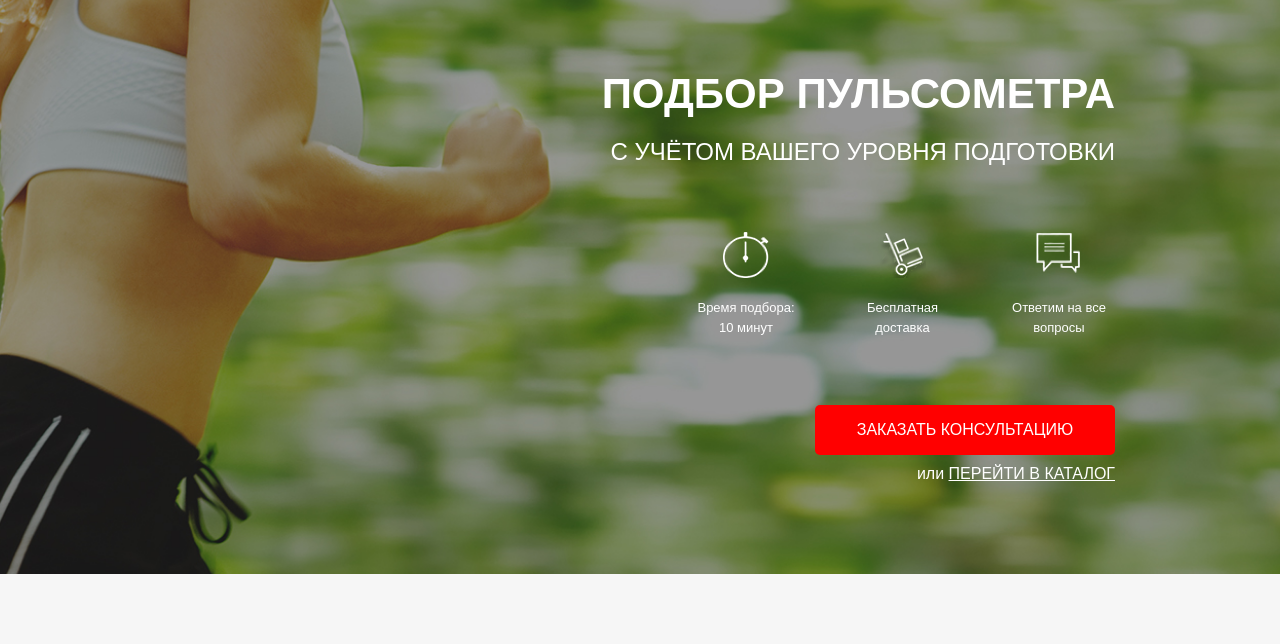
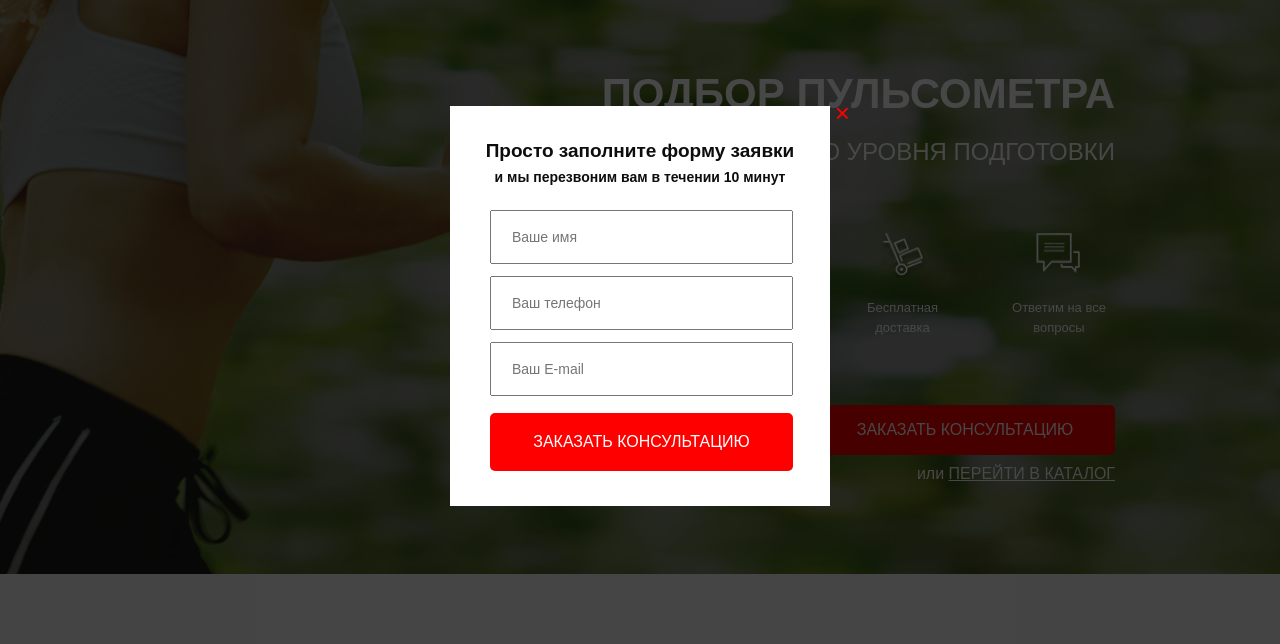
Before and after one commit to VARN0R/run-smart, a plain HTML site: page index.html in a window 1280 px wide. Both pictures are taken after a click on the button "ЗАКАЗАТЬ ЗВОНОК". Shown: the part 94-738 px from the top of the page. Drawn offline with nearby package versions, Linux system fonts and the light colour scheme.

Commit message:
add modal windows

```diff
--- a/index.html
+++ b/index.html
@@ -22,7 +22,7 @@
                 </div>
                 <div class="header__phone">
                     <a href="tel:+74999228974" class="header__number">+7 (499) 922-89-74</a>
-                    <button class="button">Заказать звонок</button>
+                    <button data-modal="consultation" class="button">Заказать звонок</button>
                 </div>
 
                 <div class="hamburger">
@@ -51,7 +51,7 @@
                         Ответим на все вопросы
                     </div>
                 </div>
-                <div class="button button_main">Заказать консультацию</div>
+                <button data-modal="consultation" class="button button_main">Заказать консультацию</button>
                 <div class="promo__textOffer">или <a href="http://">Перейти в каталог</a></div>
             </div>
         </div>
@@ -171,7 +171,7 @@
                     <div class="catalog-item__wrapper">
                         <div class="catalog-item__content catalog-item__content_active">
                             <img class="catalog-item__img" src="img/photo.png" alt="photo">
-                            <div class="catalog-item__subtitle">Пульсометр Polar FT1</div>
+                            <div class="catalog-item__subtitle">Пульсометр Polar FT2</div>
                             <div class="catalog-item__description">Для первых шагов в тренировках, основанных на сердечном ритме</div>
                             <a class="catalog-item__link" href="http://">ПОДРОБНЕЕ</a>
                         </div>
@@ -513,17 +513,44 @@
         </div>
     </footer>
 
-<!--    <div class="overlay">-->
-<!--        <div class="modal">-->
+    <div class="overlay" id="overlay">
+        <div class="modal" id="consultation">
+            <div id="modalClose" class="modal__close">&times;</div>
+            <div class="modal__subtitle">Просто заполните форму заявки</div>
+            <div class="modal__text">и мы перезвоним вам в течении 10 минут</div>
+            <form action="#" class="form form_modal">
+                <input type="text" name="name" placeholder="Ваше имя">
+                <input type="number" name="phone" placeholder="Ваш телефон">
+                <input type="email" name="E-mail" placeholder="Ваш E-mail">
+                <button class="button button_submit">Заказать консультацию</button>
+            </form>
+        </div>
 
-<!--        </div>-->
-<!--    </div>-->
+        <div class="modal modal_order" id="order">
+            <div class="modal__close">&times;</div>
+            <div class="modal__subtitle">Ваш заказ</div>
+            <div class="modal__text">Пульсометр Polar FT1</div>
+            <form action="#" class="form form_modal">
+                <input type="text" name="name" placeholder="Ваше имя">
+                <input type="number" name="phone" placeholder="Ваш телефон">
+                <input type="email" name="E-mail" placeholder="Ваш E-mail">
+                <button class="button button_submit">Купить</button>
+            </form>
+        </div>
 
-    <script src="js/script.js"></script>
-    <script type="text/javascript" src="//code.jquery.com/jquery-1.11.0.min.js"></script>
-    <script type="text/javascript" src="//code.jquery.com/jquery-migrate-1.2.1.min.js"></script>
-    <script type="text/javascript" src="js/slick.min.js"></script>
+        <div class="modal modal_mini" id="thanks">
+            <div class="modal__close">&times;</div>
+            <div class="modal__subtitle">Спасибо за вашу заявку</div>
+            <div class="modal__text">Наш менеджер свяжется с вами в ближайшее время!</div>
+        </div>
+    </div>
+
+    <script src="js/scriptHeader.js"></script>
+    <script src="//code.jquery.com/jquery-1.11.0.min.js"></script>
+    <script src="//code.jquery.com/jquery-migrate-1.2.1.min.js"></script>
+    <script src="js/slick.min.js"></script>
     <script src="js/scriptSlider.js"></script>
     <script src="js/scriptTab.js"></script>
+    <script src="js/scriptModal.js"></script>
 </body>
 </html>
--- /dev/null
+++ b/js/scriptModal.js
@@ -0,0 +1,42 @@
+window.addEventListener('DOMContentLoaded', () => {
+    const btnOpen = document.querySelectorAll("[data-modal=consultation]");
+    const overlay = document.getElementById("overlay");
+    const modalMain = document.getElementById("consultation");
+    const modalClose = document.getElementById("modalClose");
+    const modalOrder = document.getElementById("order");
+    const modalThanks = document.getElementById("thanks");
+    const btnBuy = document.getElementsByClassName("button_mini");
+    const namePulse = document.getElementsByClassName("catalog-item__subtitle");
+    const namePulseInModal = document.getElementsByClassName("modal__text");
+
+    for (let i = 0; i < btnOpen.length; i++) {
+        btnOpen[i].addEventListener('click', () => {
+            overlay.style.display = "block";
+            modalMain.style.display = "block";
+            modalOrder.style.display = "none";
+        })
+    }
+
+    modalClose.addEventListener('click', () => {
+        overlay.style.display = "none";
+        modalMain.style.display = "none";
+        modalOrder.style.display = "none";
+        modalThanks.style.display = "none";
+    });
+
+    window.addEventListener('click', (event) => {
+        if (overlay.contains(event.target) && (!modalMain.contains(event.target) &&
+            !modalOrder.contains(event.target) && !modalThanks.contains(event.target))) {
+            overlay.style.display = "none";
+            modalMain.style.display = "none";
+        }
+    });
+
+    for (let i = 0; i < btnBuy.length; i++){
+        btnBuy.item(i).addEventListener('click', (event) => {
+            overlay.style.display = "block";
+            modalOrder.style.display = "block";
+            namePulseInModal.item(1).innerHTML = `${namePulse.item(i).innerHTML}`;
+        })
+    }
+})
--- a/sass/blocks/_forms.scss
+++ b/sass/blocks/_forms.scss
@@ -14,4 +14,8 @@
       margin-bottom: 17px;
     }
   }
+  &_modal {
+    margin-top: 26px;
+    margin-left: 17px;
+  }
 }
--- /dev/null
+++ b/sass/blocks/_modal.scss
@@ -0,0 +1,54 @@
+.overlay {
+  display: none;
+  background-color: rgb(0,0,0,0.72);
+  position: fixed;
+  width: 100%;
+  height: 100%;
+  top: 0
+}
+
+.modal {
+  position: absolute;
+  top: 50%;
+  left: 50%;
+  transform: translate(-50%, -50%);
+  width: 380px;
+  height: 400px;
+  background-color: #fff;
+  padding: 35px 23px 40px 23px;
+  &__subtitle {
+    color: #0D0D0D;
+    text-align: center;
+    font-size: 19px;
+    font-style: normal;
+    font-weight: 700;
+    line-height: 19px;
+  }
+  &__text {
+    color: #0D0D0D;
+    text-align: center;
+    font-size: 14px;
+    font-style: normal;
+    font-weight: 700;
+    line-height: 14px;
+    margin-top: 10px;
+  }
+  &__close {
+    position: absolute;
+    top: 0;
+    right: -20px;
+    color: red;
+    line-height: 14px;
+    font-size: 26px;
+    cursor: pointer;
+  }
+  &_mini {
+    padding: 35px 62px;
+    width: 382px;
+    height: 143px;
+  }
+}
+
+#consultation, #order, #thanks {
+  display: none;
+}
--- a/sass/style.scss
+++ b/sass/style.scss
@@ -19,6 +19,7 @@
 @import "blocks/slider";
 @import "blocks/catalog";
 @import "blocks/footer";
+@import "blocks/modal";
 
 @media (max-width: 991px) {
     .container {
```
Also changed, not shown: css/style.min.css, js/scriptHeader.js (renamed from js/script.js), 1 other file.
